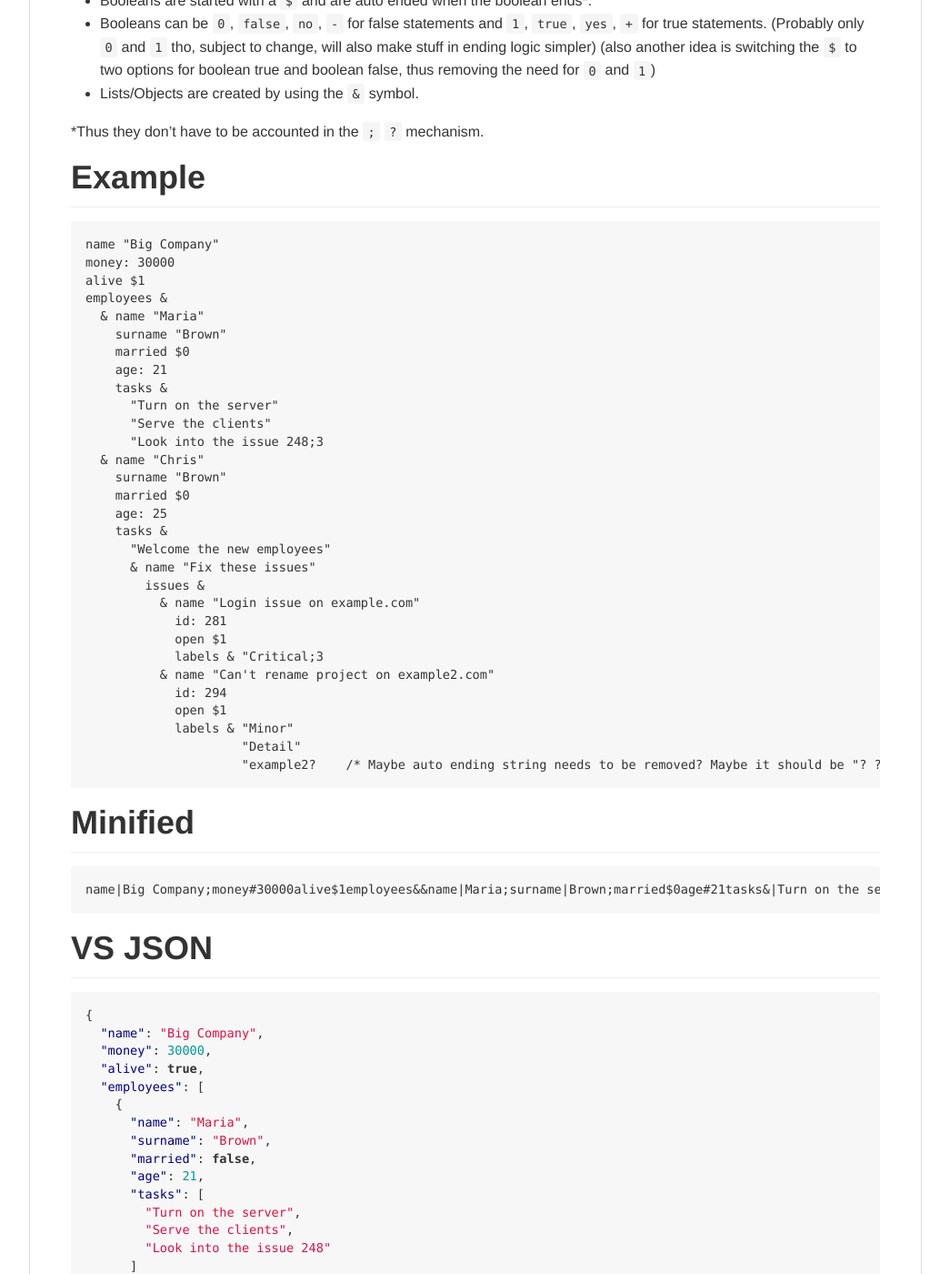
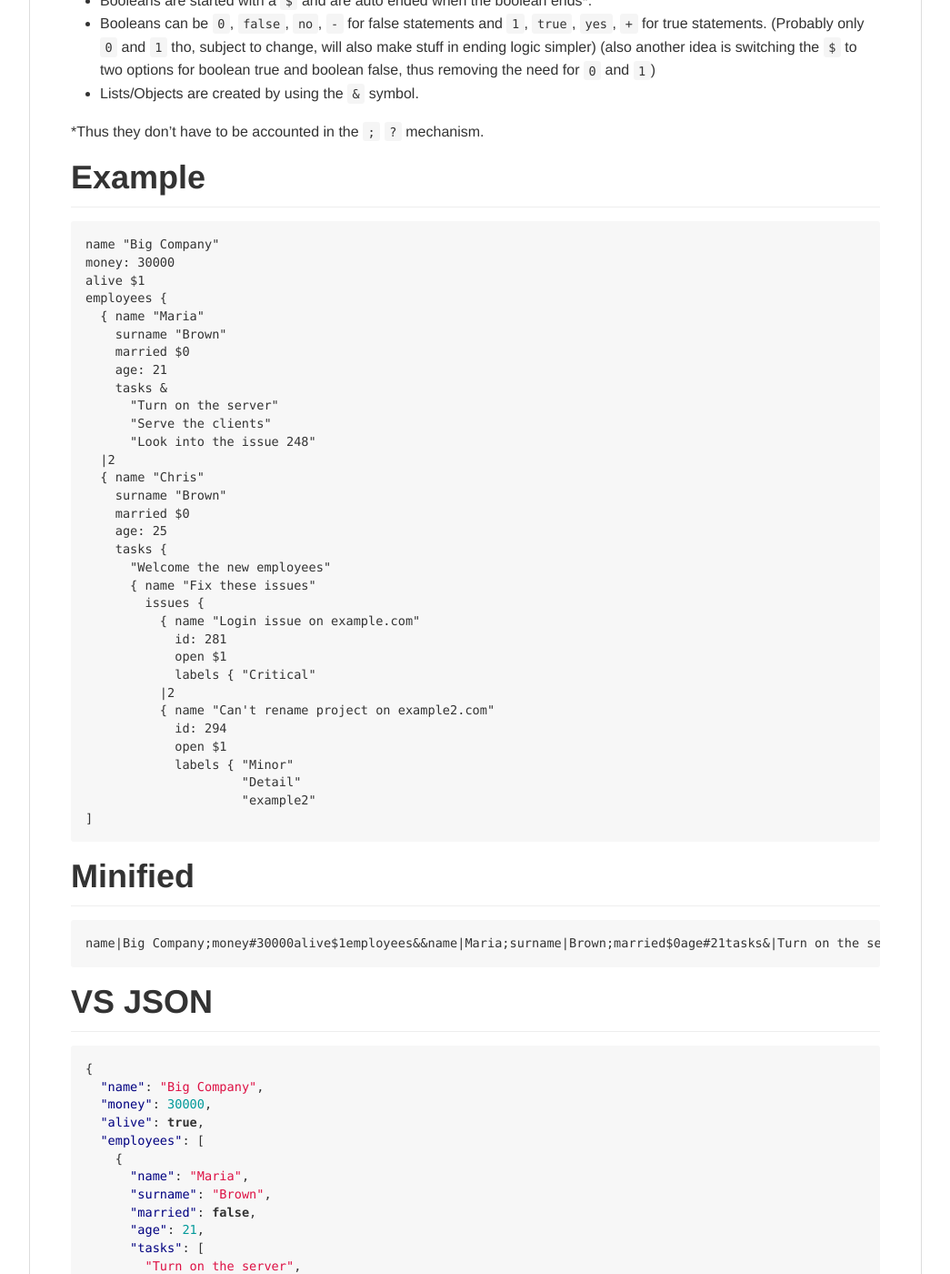
Before and after one commit to ELChris414/ELChris414.github.io, a Jekyll site: the page SpecSheet.html, which Jekyll copies as it is, in a window 1280 px wide and 1400 px high, scrolled down 905 px. Shown: the whole window at 91% size, without its empty margins (117-1162 px from the left). Built offline with Jekyll 4.4.1, drawn with Linux system fonts in a browser that asks for light colours.

Commit message:
Updated the example again

```diff
--- a/SpecSheet.html
+++ b/SpecSheet.html
@@ -1089,33 +1089,36 @@ body .markdown-body
 <div class="codehilite"><pre>name &quot;Big Company&quot;
 money: 30000
 alive $1
-employees &amp;
-  &amp; name &quot;Maria&quot;
+employees {
+  { name &quot;Maria&quot;
     surname &quot;Brown&quot;
     married $0
     age: 21
     tasks &amp;
       &quot;Turn on the server&quot;
       &quot;Serve the clients&quot;
-      &quot;Look into the issue 248;3
-  &amp; name &quot;Chris&quot;
+      &quot;Look into the issue 248&quot;
+  |2
+  { name &quot;Chris&quot;
     surname &quot;Brown&quot;
     married $0
     age: 25
-    tasks &amp;
+    tasks {
       &quot;Welcome the new employees&quot;
-      &amp; name &quot;Fix these issues&quot;
-        issues &amp;
-          &amp; name &quot;Login issue on example.com&quot;
+      { name &quot;Fix these issues&quot;
+        issues {
+          { name &quot;Login issue on example.com&quot;
             id: 281
             open $1
-            labels &amp; &quot;Critical;3
-          &amp; name &quot;Can&#39;t rename project on example2.com&quot;
+            labels { &quot;Critical&quot;
+          |2
+          { name &quot;Can&#39;t rename project on example2.com&quot;
             id: 294
             open $1
-            labels &amp; &quot;Minor&quot;
+            labels { &quot;Minor&quot;
                      &quot;Detail&quot;
-                     &quot;example2?    /* Maybe auto ending string needs to be removed? Maybe it should be &quot;? ? */
+                     &quot;example2&quot;
+]
 </pre></div>
 
 <h1 id="minified">Minified<a class="headerlink" href="#minified" title="Permanent link"></a></h1>
```
